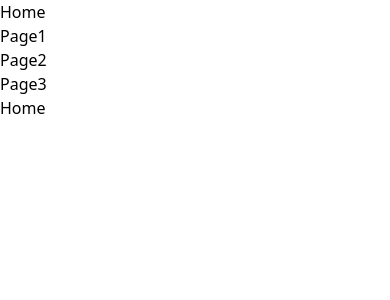
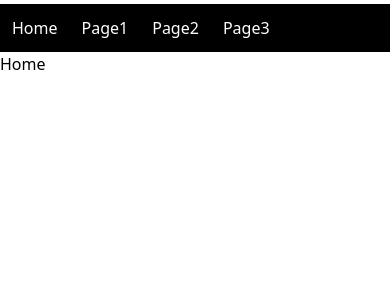
Before and after one commit to nilswg/ts-webpack-example, a React app: page / in a window 390 px wide. Shown: the top 300 px of the page. Built offline with nearby package versions, Linux system fonts and the light colour scheme.

Commit message:
[update] 更新路由樣式

```diff
--- a/src/App.tsx
+++ b/src/App.tsx
@@ -15,10 +15,10 @@ export const App: React.FC = () => {
 
     return (
         <BrowserRouter>
-            <nav>
-                <ul>
+            <nav className="bg-black">
+                <ul className="mt-1 flex pr-1">
                     {routes.map(({ url, name }) => (
-                        <li key={url}>
+                        <li key={url} className="p-3 text-white hover:bg-slate-100 hover:text-black">
                             <Link to={url}>{name}</Link>
                         </li>
                     ))}
--- a/src/index.css
+++ b/src/index.css
@@ -522,6 +522,40 @@ video {
   --tw-backdrop-sepia:  ;
 }
 
+.container {
+  width: 100%;
+}
+
+@media (min-width: 640px) {
+  .container {
+    max-width: 640px;
+  }
+}
+
+@media (min-width: 768px) {
+  .container {
+    max-width: 768px;
+  }
+}
+
+@media (min-width: 1024px) {
+  .container {
+    max-width: 1024px;
+  }
+}
+
+@media (min-width: 1280px) {
+  .container {
+    max-width: 1280px;
+  }
+}
+
+@media (min-width: 1536px) {
+  .container {
+    max-width: 1536px;
+  }
+}
+
 .dialog_view {
   position: absolute;
   display: block;
@@ -549,6 +583,55 @@ video {
   opacity: 0.8;
 }
 
+.mt-1 {
+  margin-top: 0.25rem;
+}
+
 .block {
   display: block;
 }
+
+.flex {
+  display: flex;
+}
+
+.w-4 {
+  width: 1rem;
+}
+
+.bg-slate-300 {
+  --tw-bg-opacity: 1;
+  background-color: rgb(203 213 225 / var(--tw-bg-opacity));
+}
+
+.bg-black {
+  --tw-bg-opacity: 1;
+  background-color: rgb(0 0 0 / var(--tw-bg-opacity));
+}
+
+.p-3 {
+  padding: 0.75rem;
+}
+
+.pl-1 {
+  padding-left: 0.25rem;
+}
+
+.pr-1 {
+  padding-right: 0.25rem;
+}
+
+.text-white {
+  --tw-text-opacity: 1;
+  color: rgb(255 255 255 / var(--tw-text-opacity));
+}
+
+.hover\:bg-slate-100:hover {
+  --tw-bg-opacity: 1;
+  background-color: rgb(241 245 249 / var(--tw-bg-opacity));
+}
+
+.hover\:text-black:hover {
+  --tw-text-opacity: 1;
+  color: rgb(0 0 0 / var(--tw-text-opacity));
+}
```
